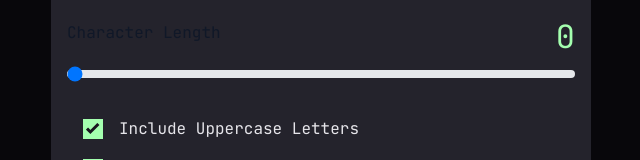
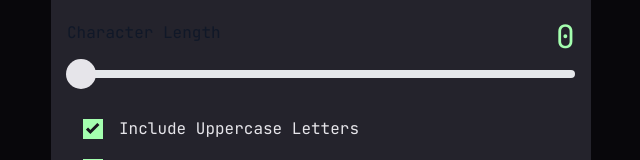
Before and after one commit to NarelaCamara/password-generator-app, a React (Vite) app: page / in a window 1280 px wide. Shown: the part 237-397 px from the top of the page, without its empty margins (319-959 px from the left). Built offline with nearby package versions, Linux system fonts and the light colour scheme.

Commit message:
feat: input range

```diff
--- a/src/App.css
+++ b/src/App.css
@@ -4,3 +4,105 @@
   font-family: "JetBrains Mono", monospace;
   color: #e6e5ea;
 }
+
+.range-green-tailwind::-webkit-slider-runnable-track {
+  /* ... (degradado del track, sin cambios) ... */
+  background: linear-gradient(
+    to right,
+    #a4ffaf 0%,
+    #a4ffaf calc(var(--val) / var(--max) * 100%),
+    #e5e7eb calc(var(--val) / var(--max) * 100%),
+    #e5e7eb 100%
+  );
+  /* 📏 Altura del Track: 8px */
+  height: 8px; /* ¡Aseguramos la altura de 8px! */
+  border-radius: 4px;
+}
+
+.range-green-tailwind::-webkit-slider-thumb {
+  -webkit-appearance: none;
+  /* 📏 Altura y Anchura del Thumb: 28px */
+  height: 28px;
+  width: 28px;
+  border-radius: 50%;
+  background: #e6e5ea; /* Color del thumb */
+  cursor: pointer;
+  /* 📐 Margen ajustado para centrar (Thumb 28px vs Track 8px) */
+  margin-top: -10px; /* (28/2) - (8/2) = 14 - 4 = 10 */
+  border: none;
+  box-shadow: 0 0 0 1px #e6e5ea;
+}
+
+/* =================================
+   ESTILOS BASE PARA WEBKIT Y MOZILLA
+   ================================= */
+
+/* Ajusta la altura del track base, aunque la apariencia final se define en los pseudoelementos */
+.range-green-tailwind {
+  /* Establece la variable para el relleno (viene del JSX: style={{'--val': characterLength, '--max': 20}}) */
+  background: none;
+}
+
+
+/* =================================
+   WEBKIT (Chrome, Safari, Edge)
+   ================================= */
+
+.range-green-tailwind::-webkit-slider-runnable-track {
+  /* Pista (Track) - Relleno Verde */
+  background: linear-gradient(
+    to right,
+    #a4ffaf 0%,
+    #a4ffaf calc(var(--val) / var(--max) * 100%),
+    #e5e7eb calc(var(--val) / var(--max) * 100%),
+    #e5e7eb 100%
+  );
+  /* 📏 Altura del Track: 8px */
+  height: 8px;
+  border-radius: 4px;
+}
+
+.range-green-tailwind::-webkit-slider-thumb {
+  -webkit-appearance: none;
+  /* 📏 Altura y Anchura del Thumb: 28px */
+  height: 28px;
+  width: 28px;
+  border-radius: 50%;
+  background: #e6e5ea; /* Gris claro (thumb) */
+  cursor: pointer;
+  /* 📐 Margen ajustado para centrar (Thumb 28px vs Track 8px) */
+  margin-top: -10px; /* (28/2) - (8/2) = 10 */
+  border: none;
+  box-shadow: 0 0 0 1px #e6e5ea;
+}
+
+
+/* =================================
+   MOZILLA (Firefox)
+   ================================= */
+
+.range-green-tailwind::-moz-range-track {
+  /* Pista (Track) - Relleno Verde */
+  background: linear-gradient(
+    to right,
+    #a4ffaf 0%,
+    #a4ffaf calc(var(--val) / var(--max) * 100%),
+    #e5e7eb calc(var(--val) / var(--max) * 100%),
+    #e5e7eb 100%
+  );
+  /* 📏 Altura del Track: 8px */
+  height: 8px; /* ¡Igual que Webkit! */
+  border-radius: 4px;
+}
+
+.range-green-tailwind::-moz-range-thumb {
+  /* 📏 Altura y Anchura del Thumb: 28px */
+  height: 28px;
+  width: 28px;
+  border-radius: 50%;
+  background: #e6e5ea; /* Gris claro (thumb) */
+  cursor: pointer;
+  /* El margen en Firefox no suele ser necesario o se maneja de forma diferente,
+     pero la altura del thumb de 28px ya está definida aquí. */
+  border: none;
+}
--- a/src/App.tsx
+++ b/src/App.tsx
@@ -1,5 +1,5 @@
 import "./App.css";
-import { useState, type ChangeEvent } from "react";
+import { useState, type ChangeEvent, type CSSProperties } from "react";
 import iconCopy from "./assets/icon-copy.svg";
 import iconArrowRight from "./assets/icon-arrow-right.svg";
 import { InputCheck } from "./components/inputCheck";
@@ -52,8 +52,14 @@ function App() {
               type="range"
               min="0"
               max="20"
+              style={
+                {
+                  ["--val"]: `${characterLength}`,
+                  ["--max"]: "20",
+                } as CSSProperties
+              }
               value={characterLength}
-              className="w-full h-2 bg-gray-200 rounded-lg appearance-none cursor-pointer dark:bg-gray-700"
+              className="w-full h-2 bg-[#18171F] rounded-lg appearance-none cursor-pointer  range-green-tailwind"
             />
           </div>
 
```
